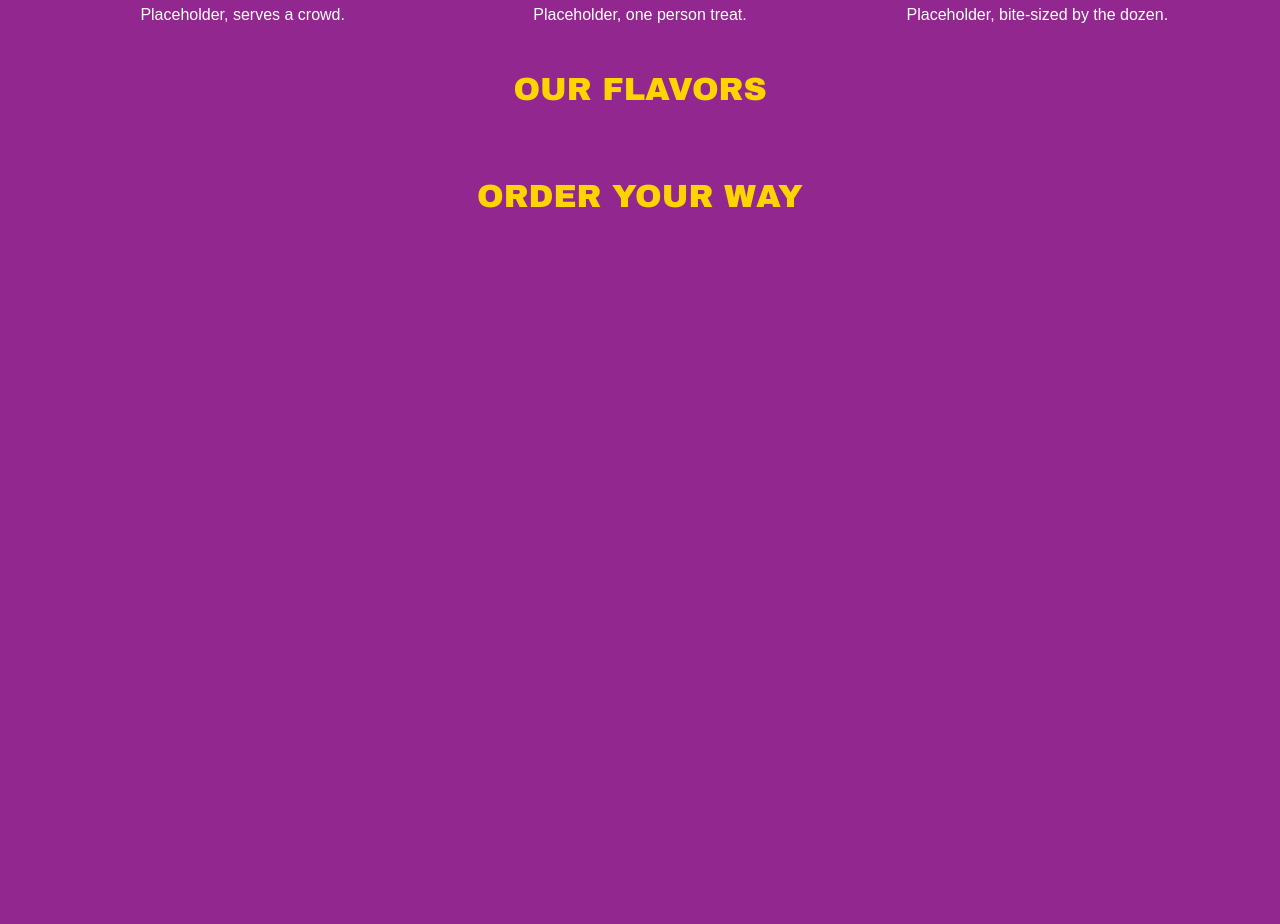
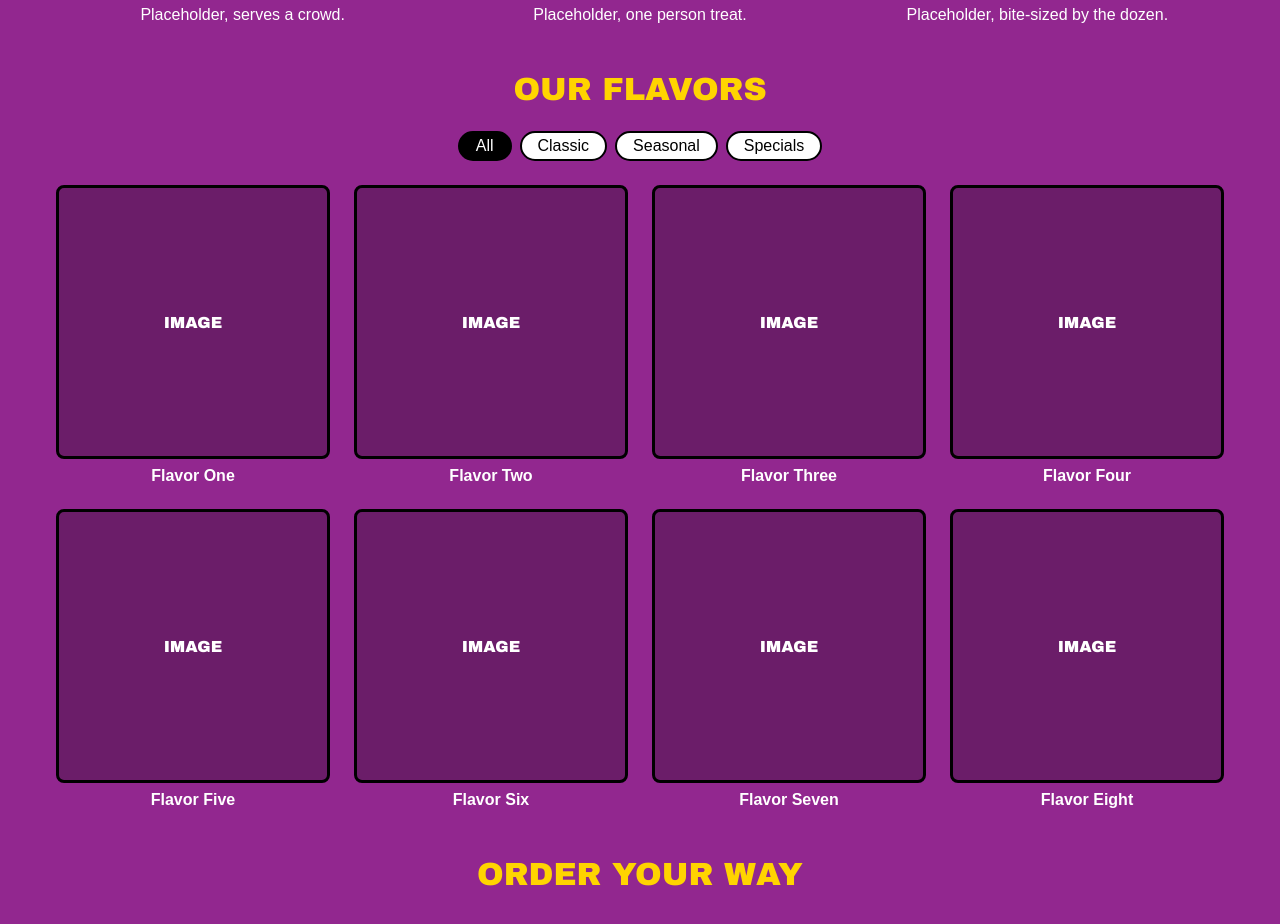
Before and after one commit to airforcecoder/bpk, a React (Vite) app in the folder client/: page /#/ in a window 1280 px wide. Shown: the part 1068-1992 px from the top of the page. Before the commit the page ends 1354 px from the top, so only its background shows below. Built offline with nearby package versions, Linux system fonts and the light colour scheme.

Commit message:
BPK-35 add flavors grid with filter pills

```diff
--- a/client/src/pages/HomePage.css
+++ b/client/src/pages/HomePage.css
@@ -166,3 +166,52 @@
 .home__size-text {
   margin: 0;
 }
+
+/* Our Flavors */
+.home__pills {
+  display: flex;
+  flex-wrap: wrap;
+  justify-content: center;
+  gap: var(--space-sm);
+  margin-bottom: var(--space-lg);
+}
+
+.home__pill {
+  border: 2px solid var(--color-black);
+  border-radius: var(--radius-pill);
+  padding: var(--space-xs) var(--space-med);
+  background: var(--color-white);
+  color: var(--color-black);
+  transition: background var(--transition-fast);
+}
+
+.home__pill:hover {
+  background: var(--color-yellow);
+}
+
+.home__pill--active,
+.home__pill--active:hover {
+  background: var(--color-black);
+  color: var(--color-white);
+}
+
+.home__flavors {
+  display: grid;
+  grid-template-columns: repeat(4, 1fr);
+  gap: var(--space-lg);
+}
+
+.home__flavor-card {
+  text-align: center;
+}
+
+.home__flavor-image {
+  aspect-ratio: 1 / 1;
+  border: 3px solid var(--color-black);
+  border-radius: var(--radius-med);
+}
+
+.home__flavor-name {
+  margin: var(--space-sm) 0 0;
+  font-size: 1rem;
+}
--- a/client/src/pages/HomePage.tsx
+++ b/client/src/pages/HomePage.tsx
@@ -26,10 +26,35 @@ const sizes: Size[] = [
   { name: 'Mini Pack', description: 'Placeholder, bite-sized by the dozen.' },
 ]
 
+type FlavorCategory = 'Classic' | 'Seasonal' | 'Specials'
+type FlavorFilter = 'All' | FlavorCategory
+
+type Flavor = {
+  name: string
+  category: FlavorCategory
+}
+
+const flavorFilters: FlavorFilter[] = ['All', 'Classic', 'Seasonal', 'Specials']
+
+const flavors: Flavor[] = [
+  { name: 'Flavor One', category: 'Classic' },
+  { name: 'Flavor Two', category: 'Classic' },
+  { name: 'Flavor Three', category: 'Classic' },
+  { name: 'Flavor Four', category: 'Seasonal' },
+  { name: 'Flavor Five', category: 'Seasonal' },
+  { name: 'Flavor Six', category: 'Specials' },
+  { name: 'Flavor Seven', category: 'Specials' },
+  { name: 'Flavor Eight', category: 'Specials' },
+]
+
 const SLIDE_INTERVAL_MS = 5000
 
 function HomePage() {
   const [activeSlide, setActiveSlide] = useState(0)
+  const [activeFilter, setActiveFilter] = useState<FlavorFilter>('All')
+
+  const visibleFlavors =
+    activeFilter === 'All' ? flavors : flavors.filter((flavor) => flavor.category === activeFilter)
 
   /* Auto-rotate, timer restarts whenever the slide changes so manual clicks get a full 5s */
   useEffect(() => {
@@ -117,6 +142,27 @@ function HomePage() {
       {/* Our Flavors */}
       <section className="page-container home__section">
         <h2 className="home__section-title">Our Flavors</h2>
+        <div className="home__pills">
+          {flavorFilters.map((filter) => (
+            <button
+              key={filter}
+              type="button"
+              className={filter === activeFilter ? 'home__pill home__pill--active' : 'home__pill'}
+              aria-pressed={filter === activeFilter}
+              onClick={() => setActiveFilter(filter)}
+            >
+              {filter}
+            </button>
+          ))}
+        </div>
+        <div className="home__flavors">
+          {visibleFlavors.map((flavor) => (
+            <article key={flavor.name} className="home__flavor-card">
+              <div className="home__placeholder home__flavor-image">Image</div>
+              <h3 className="home__flavor-name">{flavor.name}</h3>
+            </article>
+          ))}
+        </div>
       </section>
 
       {/* Order Your Way */}
```
